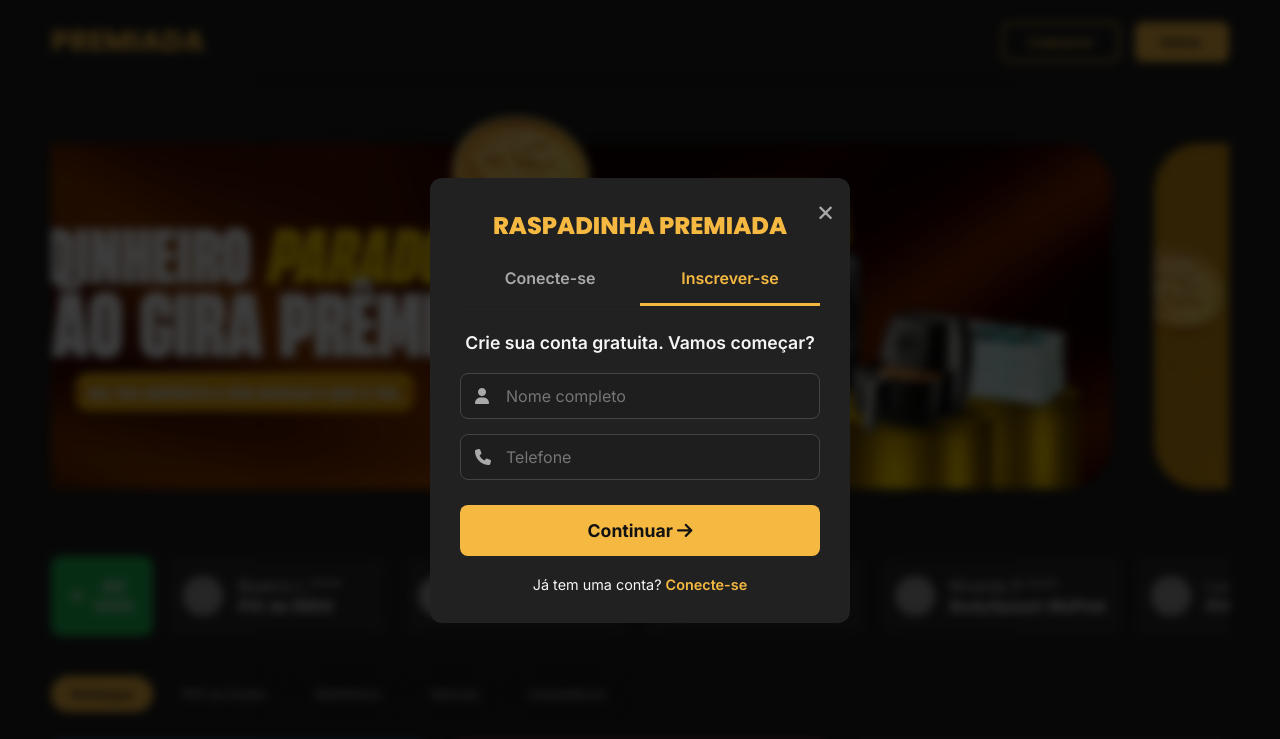
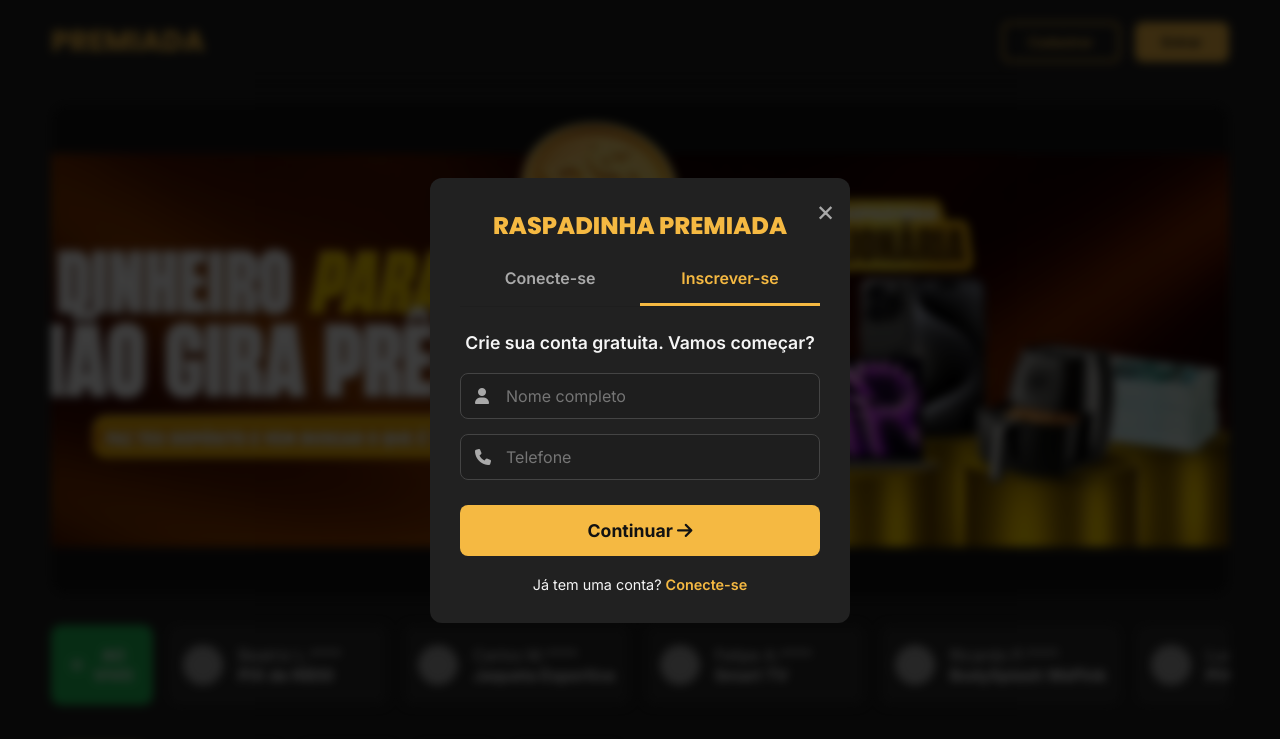
Before and after one commit to Bielseba/raspadinhadasorte, a plain HTML site: page index.html in a window 1280 px wide. Shown: the top 739 px of the page. Drawn offline with Linux system fonts and the light colour scheme; grey boxes are pictures that could not be loaded.

Commit message:
Update index.html

````diff
--- a/index.html
+++ b/index.html
@@ -92,30 +92,27 @@
         .dropdown-menu a i { width: 20px; text-align: center; }
 
         /* --- CARROSSEL E SEÇÃO AO VIVO --- */
-        /* INÍCIO DA ALTERAÇÃO: Estilos do Carrossel */
         .carousel-container {
             width: 100%;
             border-radius: 15px;
             margin-bottom: 30px;
             overflow: hidden;
             position: relative;
-            aspect-ratio: 1341 / 481; /* Força a proporção do banner */
+            background-color: var(--bg-dark); /* Fundo para preencher enquanto carrega */
         }
         .carousel-track {
             display: flex;
-            height: 100%;
             transition: transform 0.5s ease-in-out;
         }
         .carousel-slide {
             min-width: 100%;
             flex-shrink: 0;
-            height: 100%;
         }
+        /* INÍCIO DA ALTERAÇÃO: Estilo da Imagem do Carrossel */
         .carousel-slide img {
             width: 100%;
-            height: 100%;
-            object-fit: cover; /* Garante que a imagem cubra o espaço sem distorcer */
-            display: block;
+            height: auto; /* Permite que a altura se ajuste para manter a proporção */
+            display: block; /* Remove espaço extra abaixo da imagem */
         }
         /* FIM DA ALTERAÇÃO */
         .carousel-dots {
@@ -750,4 +747,4 @@ document.addEventListener('DOMContentLoaded', () => {
 </script>
 
 </body>
-</html>```
+</html>
````
